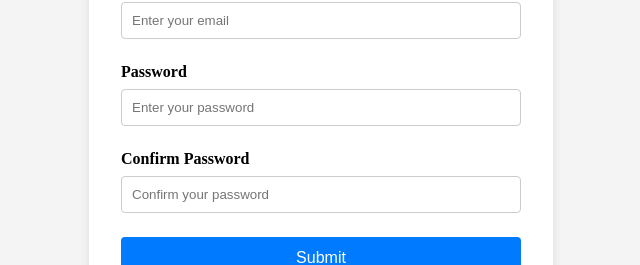
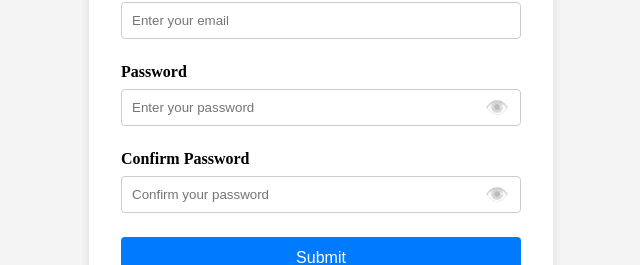
Before and after one commit to reddy-karthik91/mini-projects, an Angular app in the folder signup-login/: page /signup in a window 1280 px wide. Shown: the part 417-682 px from the top of the page, without its empty margins (319-959 px from the left). Built offline with nearby package versions, Linux system fonts and the light colour scheme.

Commit message:
password visibility toggle implemented && user component created

```diff
--- a/signup-login/src/app/app.routes.ts
+++ b/signup-login/src/app/app.routes.ts
@@ -1,9 +1,11 @@
 import { Routes } from '@angular/router';
 import { SignupComponent } from './auth/signup/signup.component';
 import { LoginComponent } from './auth/login/login.component';
+import { UserProfileComponent } from './auth/user-profile/user-profile.component';
 
 export const routes: Routes = [
     {path: 'signup', component: SignupComponent},
     {path: 'login', component: LoginComponent},
+    {path: 'userProfile', component: UserProfileComponent},
     {path: '', redirectTo: '/signup', pathMatch: 'full'},
 ];
--- a/signup-login/src/app/auth/login/login.component.html
+++ b/signup-login/src/app/auth/login/login.component.html
@@ -23,12 +23,15 @@
         </div>
         <div class="form-group">
           <label for="password">Password</label>
+          <div class="input-wrapper">
           <input
-            type="password"
+          [type]="isPasswordVisible ? 'text' : 'password'"
             id="password"
             placeholder="Enter your password"
             formControlName="password"
           />
+          <span class="toggle-icon" (click)="togglePassword()">{{ isPasswordVisible ? '👁️‍🗨️' : '👁️' }}</span>
+        </div>
           <div *ngIf = "isSubmitted && logInForm.get('password')?.invalid" class="error-text">
             <small *ngIf="logInForm.get('password')?.errors?.['required']">
               password is required
--- a/signup-login/src/app/auth/login/login.component.scss
+++ b/signup-login/src/app/auth/login/login.component.scss
@@ -62,3 +62,36 @@
   // input.ng-invalid.ng-touched {
   //   border-color: red;
   // }
+
+  .input-wrapper {
+    position: relative; // This is the anchor for the icon
+    display: flex;
+    align-items: center;
+
+    input {
+      width: 100%;
+      padding: 10px;
+      padding-right: 40px; // Add extra space on the right so text doesn't overlap the icon
+      border: 1px solid #ccc;
+      border-radius: 4px;
+      outline: none;
+
+      &:focus {
+        border-color: #007bff;
+      }
+    }
+
+    .toggle-icon {
+      position: absolute;
+      right: 12px; // Pushes it 12px from the right edge
+      cursor: pointer;
+      user-select: none; // Prevents the icon from being "highlighted" like text
+      font-size: 1.2rem;
+      filter: grayscale(100%); // Makes the emoji look more like a UI icon
+      opacity: 0.6;
+
+      &:hover {
+        opacity: 1;
+      }
+    }
+  }
--- a/signup-login/src/app/auth/login/login.component.ts
+++ b/signup-login/src/app/auth/login/login.component.ts
@@ -7,7 +7,7 @@ import {
   Validators,
   FormBuilder,
 } from '@angular/forms';
-import { RouterLink } from '@angular/router';
+import { Router, RouterLink } from '@angular/router';
 import { User } from '../../models/auth.model';
 
 @Component({
@@ -19,9 +19,11 @@ import { User } from '../../models/auth.model';
 export class LoginComponent {
   logInForm: FormGroup;
   isSubmitted: boolean = false;
+  isPasswordVisible: boolean = false;
 
   constructor(
     private fb: FormBuilder,
+    private router: Router
   )
     {
     this.logInForm = this.fb.group({
@@ -56,22 +58,27 @@ export class LoginComponent {
       const users:User[] = existingUser ? JSON.parse(existingUser) : [];
 
       // check if email already exists and email and password match
-      const userExists = users.some(user => user.email === loginUser.email && user.password === loginUser.password);
+      const userExists = users.find(user => user.email === loginUser.email && user.password === loginUser.password);
+
+      console.log('userExists:', userExists);
 
       //if user exists, log in successfully, else show an alert for invalid email or password
       if(userExists){
-        console.log('User logged in successfully!');
-        console.log(this.logInForm.value);
-        console.log('success: ',this.logInForm.valid);
+        localStorage.setItem('currentUser', JSON.stringify(userExists));
         this.logInForm.reset();
         this.isSubmitted = false;
+        //take to user profile section after 2 seconds
+        setTimeout(() => {
+          this.router.navigate(['/userProfile']);
+        }, 1000);
       } else {
         alert('Invalid email or password. Please try again.');
       }
-    } else {
-      console.log('Login failed. Please check your input.');
-      console.log('failure: ',this.logInForm.valid);
     }
   }
 
+  togglePassword(){
+    this.isPasswordVisible = !this.isPasswordVisible;
+  }
+
 }
--- a/signup-login/src/app/auth/signup/signup.component.html
+++ b/signup-login/src/app/auth/signup/signup.component.html
@@ -42,12 +42,15 @@
       </div>
       <div class="form-group">
         <label for="password">Password</label>
+        <div class="input-wrapper">
         <input
-          type="password"
+          [type]="isPasswordVisible ? 'text' : 'password'"
           id="password"
           placeholder="Enter your password"
           formControlName="password"
         />
+        <span class="toggle-icon" [class.disabled-icon]="!signUpForm.get('password')?.value" (click)="signUpForm.get('password')?.value && togglePassword()">{{ isPasswordVisible ? '👁️‍🗨️' : '👁️' }}</span>
+        </div>
         <div
           *ngIf="isSubmitted && signUpForm.get('password')?.invalid"
           class="error-text">
@@ -60,12 +63,15 @@
       </div>
       <div class="form-group">
         <label for="confirmPassword">Confirm Password</label>
+        <div class="input-wrapper">
         <input
-          type="password"
+          [type]="isConfirmPasswordVisible ? 'text' : 'password'"
           id="confirmPassword"
           placeholder="Confirm your password"
           formControlName="confirmPassword"
         />
+        <span class="toggle-icon" [class.disabled-icon]="!signUpForm.get('confirmPassword')?.value" (click)="signUpForm.get('confirmPassword')?.value && toggleConfirmPassword()">{{ isConfirmPasswordVisible ? '👁️‍🗨️' : '👁️' }}</span>
+      </div>
         <div
           *ngIf="isSubmitted && signUpForm.get('confirmPassword')?.invalid"
           class="error-text">
--- a/signup-login/src/app/auth/signup/signup.component.scss
+++ b/signup-login/src/app/auth/signup/signup.component.scss
@@ -2,8 +2,8 @@
 .form-container {
   display: flex;
   justify-content: center; /* Horizontal center */
-    align-items: center;     /* Vertical center */
-    min-height: 100vh;       /* Take up full viewport height */
+  align-items: center; /* Vertical center */
+  min-height: 100vh; /* Take up full viewport height */
   background-color: #f4f4f4; /* Optional: light background */
 }
 
@@ -55,10 +55,49 @@
 }
 
 /* 5. Style the validation error message and input border */
-  .error-text{
-    color:red;
+.error-text {
+  color: red;
 }
 
 // input.ng-invalid.ng-touched {
 //   border-color: red;
 // }
+
+.input-wrapper {
+  position: relative; // This is the anchor for the icon
+  display: flex;
+  align-items: center;
+
+  input {
+    width: 100%;
+    padding: 10px;
+    padding-right: 40px; // Add extra space on the right so text doesn't overlap the icon
+    border: 1px solid #ccc;
+    border-radius: 4px;
+    outline: none;
+
+    &:focus {
+      border-color: #007bff;
+    }
+  }
+
+  .toggle-icon {
+    position: absolute;
+    right: 12px; // Pushes it 12px from the right edge
+    cursor: pointer;
+    user-select: none; // Prevents the icon from being "highlighted" like text
+    font-size: 1.2rem;
+    filter: grayscale(100%); // Makes the emoji look more like a UI icon
+    opacity: 0.6;
+
+    &:hover {
+      opacity: 1;
+    }
+  }
+
+  .disabled-icon {
+    cursor: not-allowed;
+    opacity: 0.3; /* Makes it look disabled */
+    pointer-events: none; /* Prevents the click event from firing */
+  }
+}
--- a/signup-login/src/app/auth/signup/signup.component.ts
+++ b/signup-login/src/app/auth/signup/signup.component.ts
@@ -20,24 +20,17 @@ export class SignupComponent {
   signUpForm: FormGroup;
   isSubmitted: boolean = false;
   showSuccessMessage: boolean = false;
+  isPasswordVisible: boolean = false;
+  isConfirmPasswordVisible: boolean = false;
 
-  constructor(
-    private fb: FormBuilder,
-    private router: Router
-  ) {
+  constructor(private fb: FormBuilder, private router: Router) {
     //creating the form
     this.signUpForm = this.fb.group({
       firstName: ['', [Validators.required]],
       lastName: ['', [Validators.required]],
       email: ['', [Validators.required, Validators.email]],
-      password: ['', [
-        Validators.required,
-        Validators.minLength(6),
-      ]],
-      confirmPassword: ['', [
-        Validators.required,
-        Validators.minLength(6),
-      ]],
+      password: ['', [Validators.required, Validators.minLength(6)]],
+      confirmPassword: ['', [Validators.required, Validators.minLength(6)]],
     });
   }
 
@@ -52,7 +45,7 @@ export class SignupComponent {
 
     //1.checking if the password and confirm password fields match, if not setting an error on the confirm password field
     //2.Can also add a custom validator to separate the logic of password matching from the form submission logic, but for simplicity, we are doing it here
-    if(password_value !== confirmPassword_value) {
+    if (password_value !== confirmPassword_value) {
       this.signUpForm.get('confirmPassword')?.setErrors({ mismatch: true });
     }
 
@@ -65,8 +58,8 @@ export class SignupComponent {
       const users: User[] = existingUserRaw ? JSON.parse(existingUserRaw) : [];
 
       //check if email already exists
-      const emailExists = users.some(user => user.email === newUser.email);
-      if(emailExists){
+      const emailExists = users.some((user) => user.email === newUser.email);
+      if (emailExists) {
         alert('Email already exists. Please use a different email.');
         return;
       }
@@ -78,7 +71,7 @@ export class SignupComponent {
       //account creation and submission logic
       console.log('Form submission successful!');
       console.log(this.signUpForm.value);
-      console.log('success: ',this.signUpForm.valid);
+      console.log('success: ', this.signUpForm.valid);
       this.signUpForm.reset();
       this.isSubmitted = false;
 
@@ -87,10 +80,22 @@ export class SignupComponent {
       //wait for 3 seconds and then redirect
       setTimeout(() => {
         this.router.navigate(['/login']);
-      },3000);
+      }, 3000);
     } else {
       console.log('Form submission failed!');
-      console.log('failure: ',this.signUpForm.valid);
+      console.log('failure: ', this.signUpForm.valid);
     }
   }
+
+  //function to toggle password visibility
+  togglePassword() {
+    this.isPasswordVisible = !this.isPasswordVisible;
+    console.log('toggle clicked!');
+  }
+
+  //function to toggle password visibility
+  toggleConfirmPassword() {
+    this.isConfirmPasswordVisible = !this.isConfirmPasswordVisible;
+    console.log('toggle confirm password clicked!');
+  }
 }
--- /dev/null
+++ b/signup-login/src/app/auth/user-profile/user-profile.component.scss
@@ -0,0 +1,115 @@
+.profile-container {
+    display: flex;
+    justify-content: center;
+    align-items: center;
+    padding-top: 50px;
+    background-color: #f8f9fa;
+    min-height: 100vh;
+}
+
+.profile-card {
+    background: white;
+    width: 100%;
+    max-width: 450px;
+    padding: 30px;
+    border-radius: 12px;
+    box-shadow: 0 10px 25px rgba(0,0,0,0.05);
+    text-align: center;
+}
+
+.info-group {
+    text-align: left;
+    margin-bottom: 20px;
+}
+
+.info-group label {
+    font-size: 0.8rem;
+    color: #6c757d;
+    text-transform: uppercase;
+    letter-spacing: 1px;
+}
+
+.info-group p {
+    font-size: 1.1rem;
+    margin: 5px 0 0;
+    color: #333;
+    font-weight: 500;
+}
+
+.badge {
+    background-color: #d4edda;
+    color: #155724;
+    padding: 4px 12px;
+    border-radius: 20px;
+    font-size: 0.8rem;
+}
+
+.profile-actions {
+    display: flex;
+    gap: 10px;
+    margin-top: 30px;
+}
+
+button {
+    flex: 1;
+    padding: 10px;
+    border: none;
+    border-radius: 6px;
+    cursor: pointer;
+}
+
+.btn-edit { background: #e9ecef; color: #495057; }
+.btn-logout { background: #dc3545; color: white; }
+
+
+.form-container {
+    display: flex;
+    justify-content: center; /* Horizontal center */
+    align-items: center;     /* Vertical center */
+    height: 30vh;       /* Take up full viewport height */
+    background-color: #f4f4f4; /* Optional: light background */
+    background: white;
+    padding: 2rem;
+    border-radius: 8px;
+    box-shadow: 0 4px 10px rgba(0, 0, 0, 0.1);
+    width: 100%;
+    max-width: 400px; /* Limits the width on large screens */
+    text-align: center; /* Centers the h2, h4, and button text */
+  }
+
+  .form-group {
+    margin-bottom: 1.5rem;
+    text-align: left; /* Keeps labels aligned to the left for better UX */
+  }
+
+  .form-group label {
+    display: block;
+    margin-bottom: 0.5rem;
+    font-weight: bold;
+  }
+
+  .form-group input {
+    width: 100%; /* Makes inputs fill the container */
+    padding: 10px;
+    border: 1px solid #ccc;
+    border-radius: 4px;
+    box-sizing: border-box; /* Ensures padding doesn't break width */
+  }
+
+  /* 4. Style the button to be full width or centered */
+  .form-button {
+    width: 100%;
+    padding: 12px;
+    padding-bottom: 10px;
+    background-color: #007bff;
+    color: white;
+    border: none;
+    border-radius: 4px;
+    cursor: pointer;
+    font-size: 1rem;
+    margin-bottom:10px;
+  }
+
+  .form-button:hover {
+    background-color: #0056b3;
+  }
```
Also changed, not shown: signup-login/src/app/auth/user-profile/user-profile.component.html (added, +58 -0 lines), signup-login/src/app/auth/user-profile/user-profile.component.ts (added, +83 -0 lines), 1 other file (tests, documents, lock files or other folders). Lines whose indentation alone changed are shown as unchanged.
